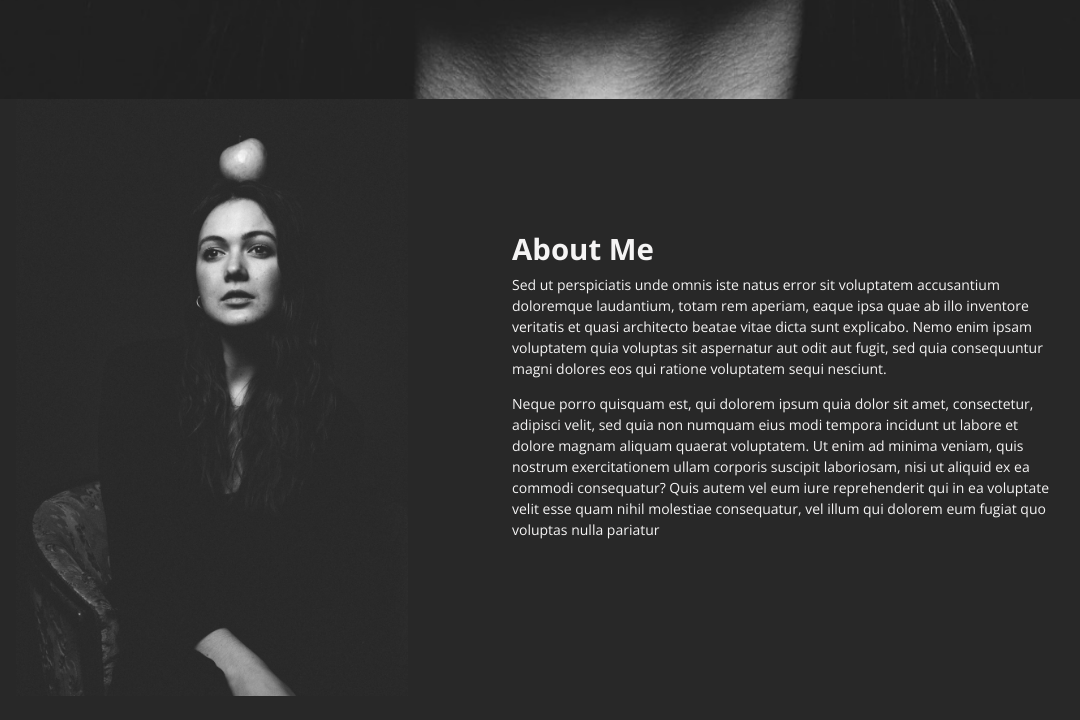
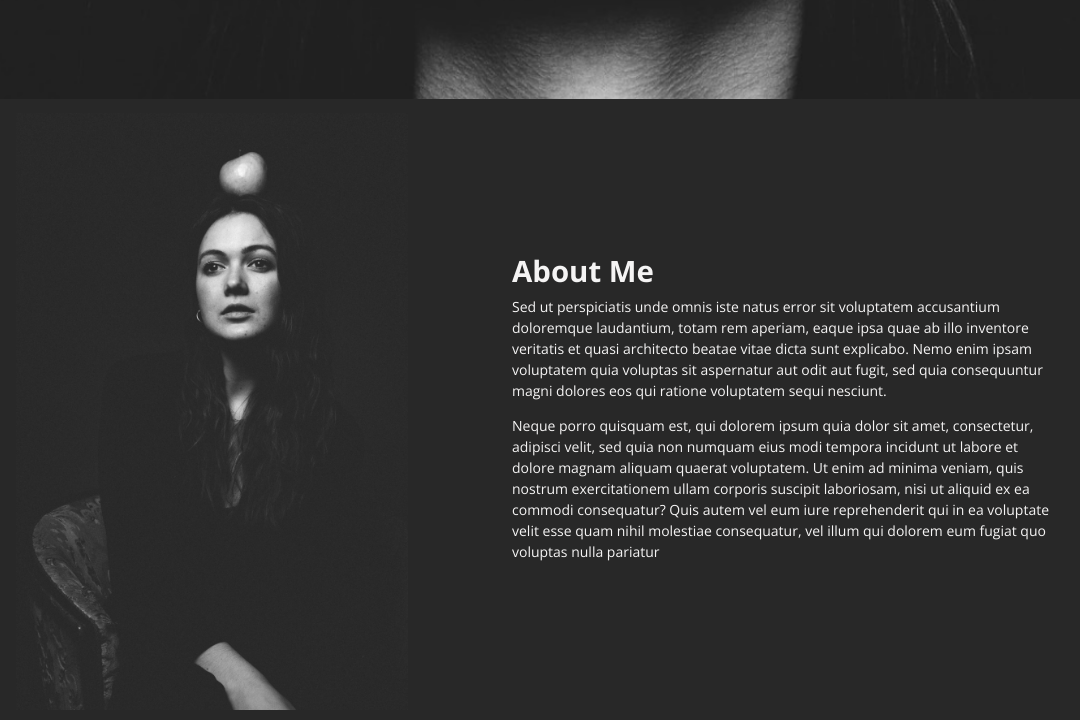
Before and after one commit to amyy97/iamjane2, a plain HTML site: page index.html in a window 1280 px wide. Shown: the part 701-1421 px from the top of the page, without its empty margins (143-1223 px from the left). Drawn offline with nearby package versions, Linux system fonts and the light colour scheme.

Commit message:
Third commit

```diff
--- a/index.scss
+++ b/index.scss
@@ -117,7 +117,7 @@
 }
 
 #about{
-    height: 100vh;
+    height: 100%;
 }
 
 #about .container{
@@ -148,17 +148,25 @@
     display: grid;
     font-size: 8rem;
     margin-top: 9rem;
-    justify-items: center;
+    place-items: center;
     line-break: 4rem;
 }
 
+#about .col-md-6{
+    width: 100%;
+    margin-top: 1rem;
+    justify-content: center;
+
+
+}
 #gallery{
     height: 100%;
 }
 
 #gallery .col-md-4{
     width: 100%;
-    margin-top: 1rem;
+    margin-top: 1em;
+
 }
 
 #gallery .col-md-4 img{
@@ -166,3 +174,7 @@
     height: 20rem;
     border: 2px solid green;
 }
+
+#contact{
+    height: 100%;
+}
```
Also changed, not shown: index.css, 1 other file.
